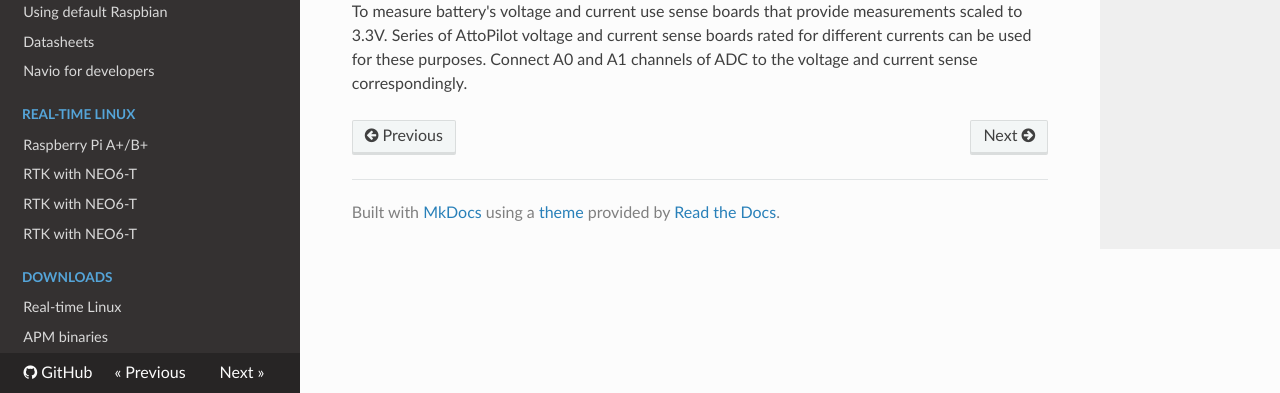
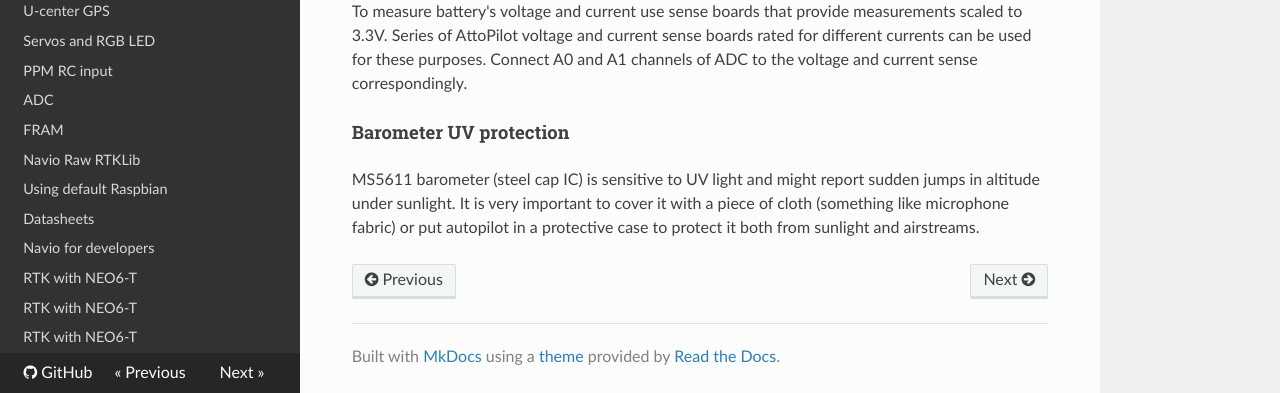
Before and after one commit to emlid/navio2-docs, an MkDocs documentation site: the page built from docs/Navio-APM/hardware-setup-navio.md, in a window 1280 px wide and 900 px high, scrolled down 3480 px, cut to the strip 507-900 px from the top of the window. Built offline with MkDocs 1.6.1, drawn with Linux system fonts in a browser that asks for light colours; nearby versions of some CDN libraries; old or Windows-style settings are respelled for this version of MkDocs; some of the changed text lies outside the part shown.

Commit message:
Added baro warning

```diff
--- a/docs/Navio-APM/hardware-setup-navio.md
+++ b/docs/Navio-APM/hardware-setup-navio.md
@@ -60,3 +60,7 @@ As Raspberry Pi only has one UART interface in case you would like to use an e
 ![Navio-current-and-voltage-sense](http://www.emlid.com/wp-content/uploads/2014/11/Navio-current-and-voltage-sense.jpg)
 
 To measure battery's voltage and current use sense boards that provide measurements scaled to 3.3V. Series of AttoPilot voltage and current sense boards rated for different currents can be used for these purposes. Connect A0 and A1 channels of ADC to the voltage and current sense correspondingly.
+
+#### Barometer UV protection
+
+MS5611 barometer (steel cap IC) is sensitive to UV light and might report sudden jumps in altitude under sunlight. It is very important to cover it with a piece of cloth (something like microphone fabric) or put autopilot in a protective case to protect it both from sunlight and airstreams.
--- a/mkdocs.yml
+++ b/mkdocs.yml
@@ -9,6 +9,8 @@ pages:
 - ['Navio-APM/configuring-raspberry-pi.md', 'Navio APM', 'Configuring Raspberry Pi']
 - ['Navio-APM/installation-and-running.md', 'Navio APM', 'APM installation and running']
 - ['Navio-APM/building-from-sources.md', 'Navio APM']
+- ['Downloads/Real-time-Linux.md', 'Downloads', 'Real-time Linux']
+- ['Downloads/APM-binaries.md', 'Downloads', 'APM binaries']
 - ['Navio-dev/mpu9250-imu.md', 'Navio for developers', '9DOF IMU']
 - ['Navio-dev/AHRS.md', 'Navio for developers']
 - ['Navio-dev/ms5611-barometer.md', 'Navio for developers', 'Barometer']
@@ -21,9 +23,6 @@ pages:
 - ['Navio-dev/rtklib.md', 'Navio for developers', 'Navio Raw RTKLib']
 - ['Navio-dev/using-default-raspbian.md', 'Navio for developers', 'Using default Raspbian']
 - ['Navio-dev/datasheets.md', 'Navio for developers', 'Datasheets']
-- ['real-time-linux/raspberry-real-time-kernel.md', 'Real-time Linux', 'Raspberry Pi A+/B+']
 - ['RTKLIB/rtklib-base-setup.md', 'RTK with NEO6-T']
 - ['RTKLIB/rtklib-rover-setup.md', 'RTK with NEO6-T']
 - ['RTKLIB/RTKGPS+.md', 'RTK with NEO6-T']
-- ['Downloads/Real-time-Linux.md', 'Downloads', 'Real-time Linux']
-- ['Downloads/APM-binaries.md', 'Downloads', 'APM binaries']
```
Also changed, not shown: docs/Navio-APM/hardware-setup-navio-plus.md (+4 -0 lines).
